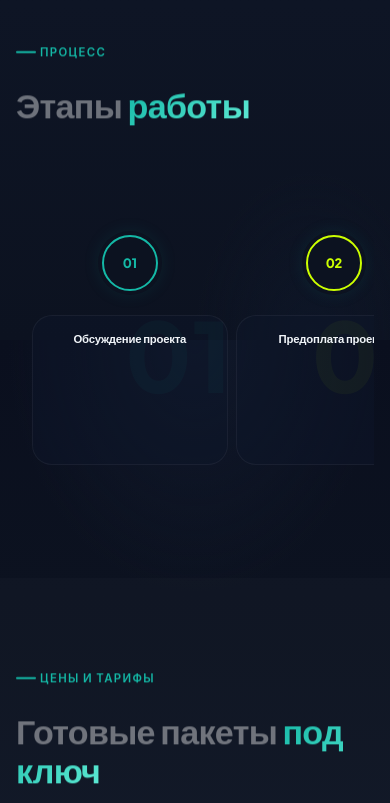
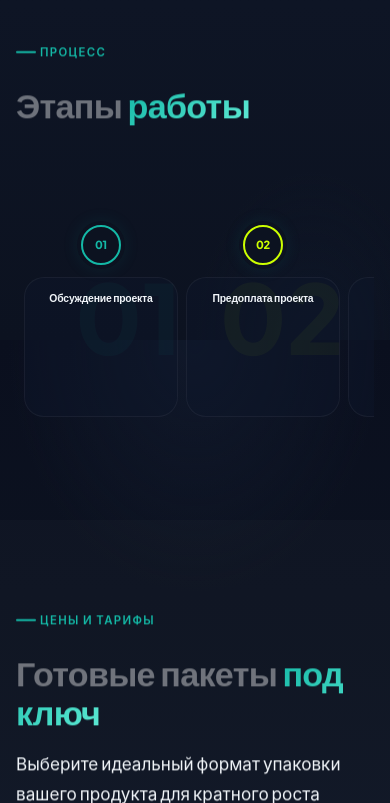
Before and after one commit to osipreg1987-maker/Designersite, a Python web app: template templates/index.html in a window 390 px wide. Shown: the part 3880-4683 px from the top of the page. Run offline with Jinja, Linux system fonts and the light colour scheme; the template is opened without the code that fills it, so the values that code supplies are empty; some web fonts are replaced.

Commit message:
Mobile: hero higher to header, process steps narrower and closer

```diff
--- a/static/css/layout.css
+++ b/static/css/layout.css
@@ -1106,8 +1106,8 @@
   .process-timeline {
     flex-wrap: nowrap;
     overflow-x: auto;
-    gap: var(--space-sm);
-    padding: 30px var(--space-md);
+    gap: 8px;
+    padding: 20px var(--space-sm);
     -webkit-overflow-scrolling: touch;
     scroll-snap-type: x mandatory;
   }
@@ -1122,36 +1122,14 @@
   }
 
   .process-step {
-    flex: 0 0 60%;
+    flex: 0 0 45%;
     scroll-snap-align: center;
-    min-width: 200px;
+    min-width: 140px;
   }
 
   .process-step__card {
     max-width: 100%;
-    height: 170px;
-    padding: 20px 16px;
-  }
-
-  .process-step__title {
-    font-size: var(--text-sm);
-  }
-
-  .process-step__text {
-    font-size: 0.65rem;
-  }
-}
-
-@media (max-width: 640px) {
-  .process-step {
-    flex: 0 0 60%;
-    scroll-snap-align: center;
-    min-width: 180px;
-  }
-
-  .process-step__card {
-    max-width: 100%;
-    height: 150px;
+    height: 160px;
     padding: 16px 12px;
   }
 
@@ -1161,6 +1139,38 @@
 
   .process-step__text {
     font-size: 0.6rem;
+  }
+
+  .process-step__dot {
+    width: 40px;
+    height: 40px;
+    margin-bottom: 12px;
+  }
+
+  .process-step__num {
+    font-size: 0.7rem;
+  }
+}
+
+@media (max-width: 640px) {
+  .process-step {
+    flex: 0 0 45%;
+    scroll-snap-align: center;
+    min-width: 130px;
+  }
+
+  .process-step__card {
+    max-width: 100%;
+    height: 140px;
+    padding: 14px 10px;
+  }
+
+  .process-step__title {
+    font-size: 0.65rem;
+  }
+
+  .process-step__text {
+    font-size: 0.55rem;
   }
 }
 
--- a/static/css/responsive.css
+++ b/static/css/responsive.css
@@ -236,7 +236,8 @@
   .hero {
     min-height: 100svh;
     flex-direction: column;
-    justify-content: flex-end;
+    justify-content: flex-start;
+    padding-top: var(--nav-height);
     padding-bottom: 0;
   }
 
```
